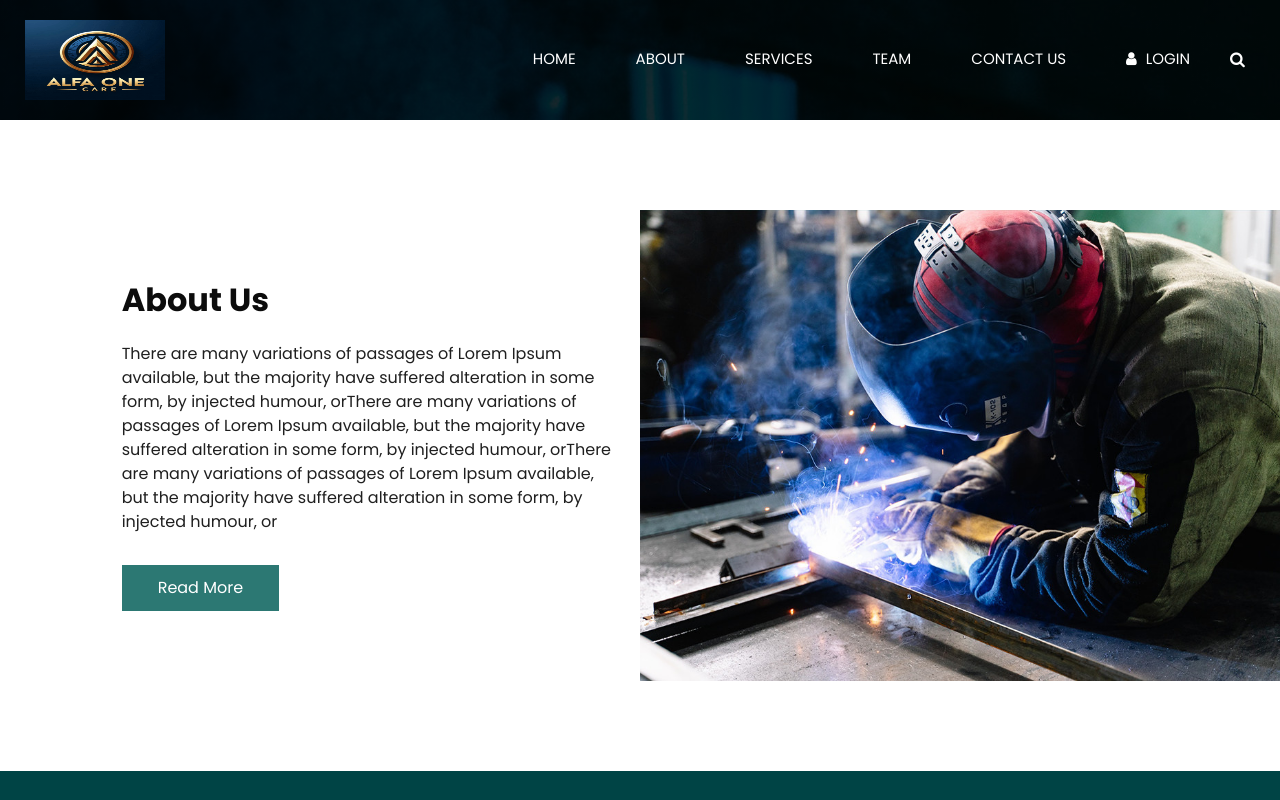
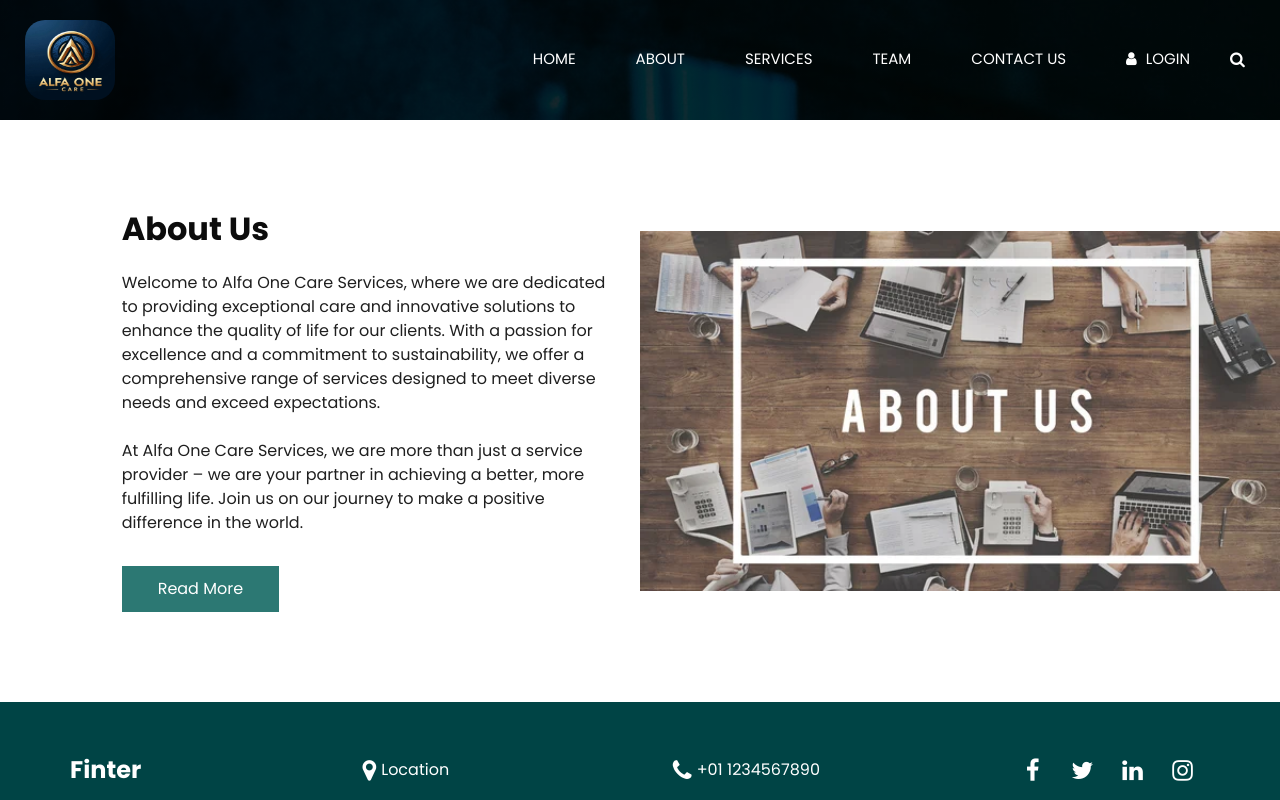
Before and after one commit to RohanRaut30/Alfa-One-Care, a website: page public/about.html in a window 1280 px wide. Shown: the top 800 px of the page. Drawn offline with nearby package versions, Linux system fonts and the light colour scheme; some packages are replaced by stand-ins of ours.

Commit message:
added code

```diff
--- a/public/about.html
+++ b/public/about.html
@@ -82,7 +82,8 @@
         <div class="container-fluid">
           <nav class="navbar navbar-expand-lg custom_nav-container ">
             <a class="navbar-brand" href="index.html">
-              <img src="./images/logo_Main.png" alt="Company Logo" width="140px" height="80px">
+              <img src="./images/logo_Main.png" alt="Company Logo" width="90px" height="80px" style="border-radius: 20px;">
+
             </a>
             <button class="navbar-toggler" type="button" data-toggle="collapse" data-target="#navbarSupportedContent" aria-controls="navbarSupportedContent" aria-expanded="false" aria-label="Toggle navigation">
               <span class=""> </span>
@@ -141,7 +142,9 @@
               </h2>
             </div>
             <p class="detail_p_mt">
-              There are many variations of passages of Lorem Ipsum available, but the majority have suffered alteration in some form, by injected humour, orThere are many variations of passages of Lorem Ipsum available, but the majority have suffered alteration in some form, by injected humour, orThere are many variations of passages of Lorem Ipsum available, but the majority have suffered alteration in some form, by injected humour, or
+              Welcome to Alfa One Care Services, where we are dedicated to providing exceptional care and innovative solutions to enhance the quality of life for our clients. With a passion for excellence and a commitment to sustainability, we offer a comprehensive range of services designed to meet diverse needs and exceed expectations.
+                   <br><br>
+              At Alfa One Care Services, we are more than just a service provider – we are your partner in achieving a better, more fulfilling life. Join us on our journey to make a positive difference in the world.
             </p>
             <a href="about.html" class="">
               Read More
@@ -150,7 +153,7 @@
         </div>
         <div class="col-md-6 px-0">
           <div class="img-box ">
-            <img src="images/about-img.jpg" class="box_img" alt="about img">
+            <img src="images/abtus.jpg" class="box_img" alt="about img">
           </div>
         </div>
       </div>
```
Also changed, not shown: public/contact.html (+3 -2 lines), public/index.html (+3 -3 lines), public/service.html (+2 -1 lines), public/team.html (+2 -1 lines), public/images/aboutus.jpg (added), public/images/abtus.jpg (added), public/images/getintouch.jpg (added), public/images/team.jpg (added).
